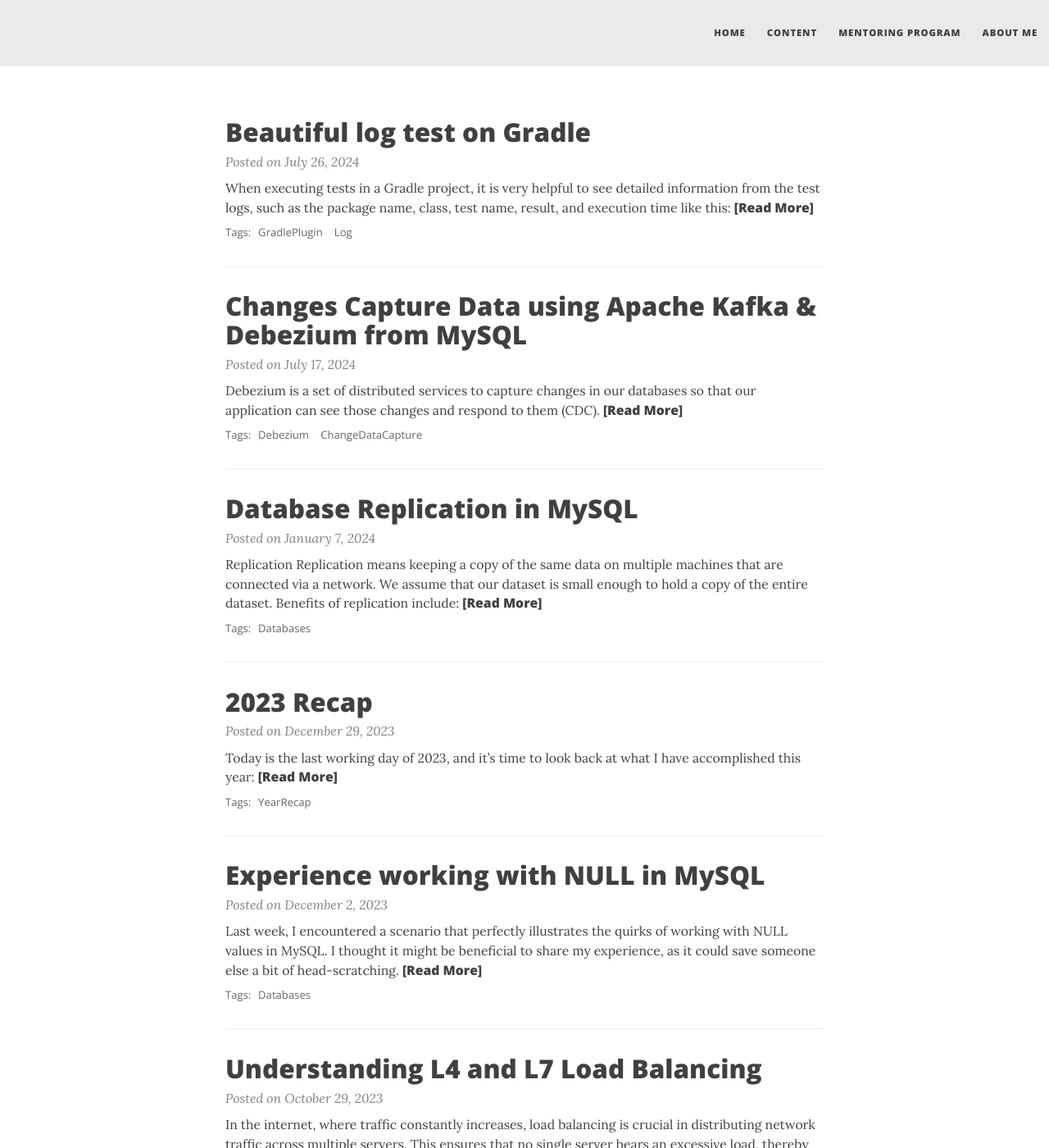
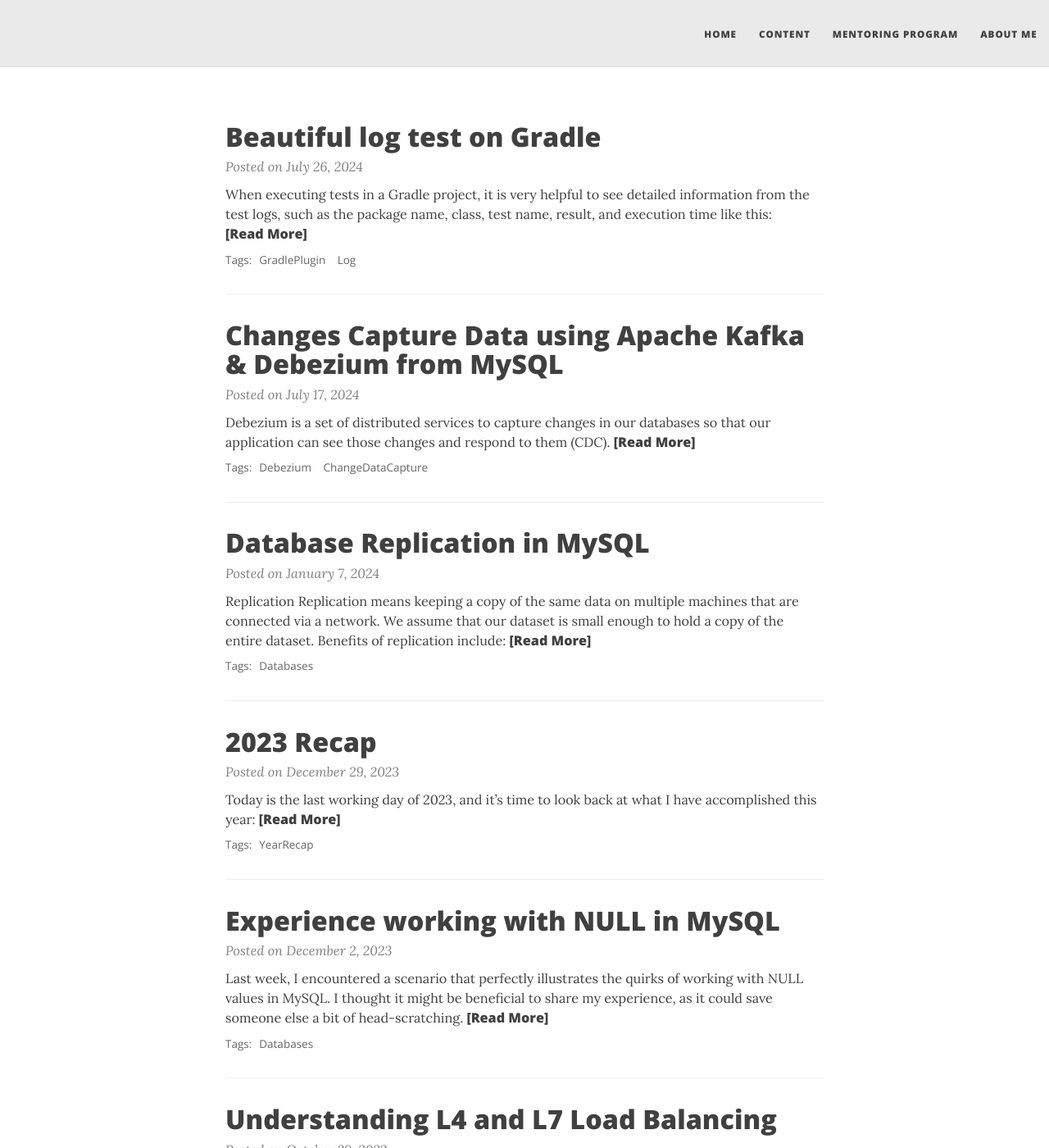
Before and after one commit to thachlp/thachlp.github.io, a Jekyll site: the page built from index.html, in a window 1280 px wide and 1400 px high. Shown: the whole window at 82% size. Built offline with Jekyll 4.4.1, drawn with Linux system fonts in a browser that asks for light colours; nearby versions of some CDN libraries; the list of posts is cut into pages by our own code.

Commit message:
Update font-size

```diff
--- a/assets/css/beautifuljekyll.css
+++ b/assets/css/beautifuljekyll.css
@@ -7,7 +7,7 @@ layout: null
 /* --- General --- */
 
 html {
-  font-size: 14px;
+  font-size: 90%
 }
 
 body {
```
